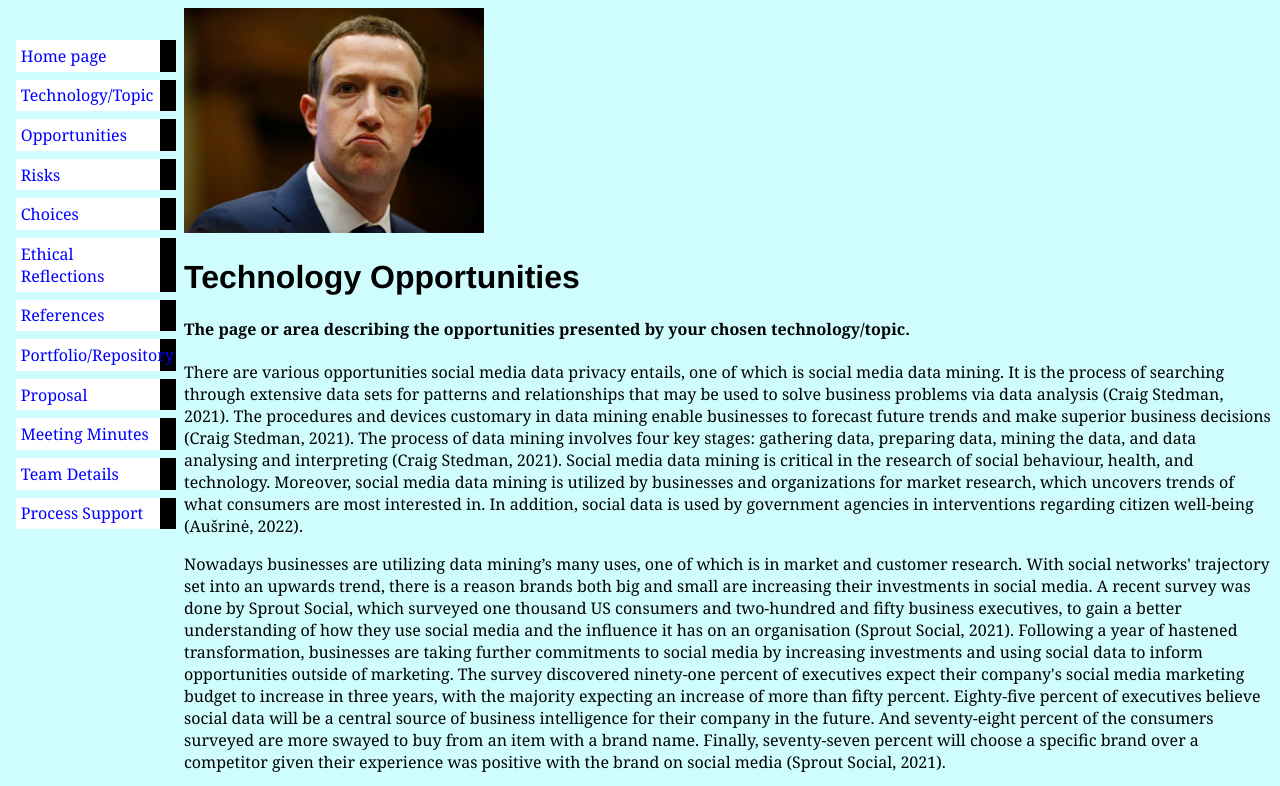
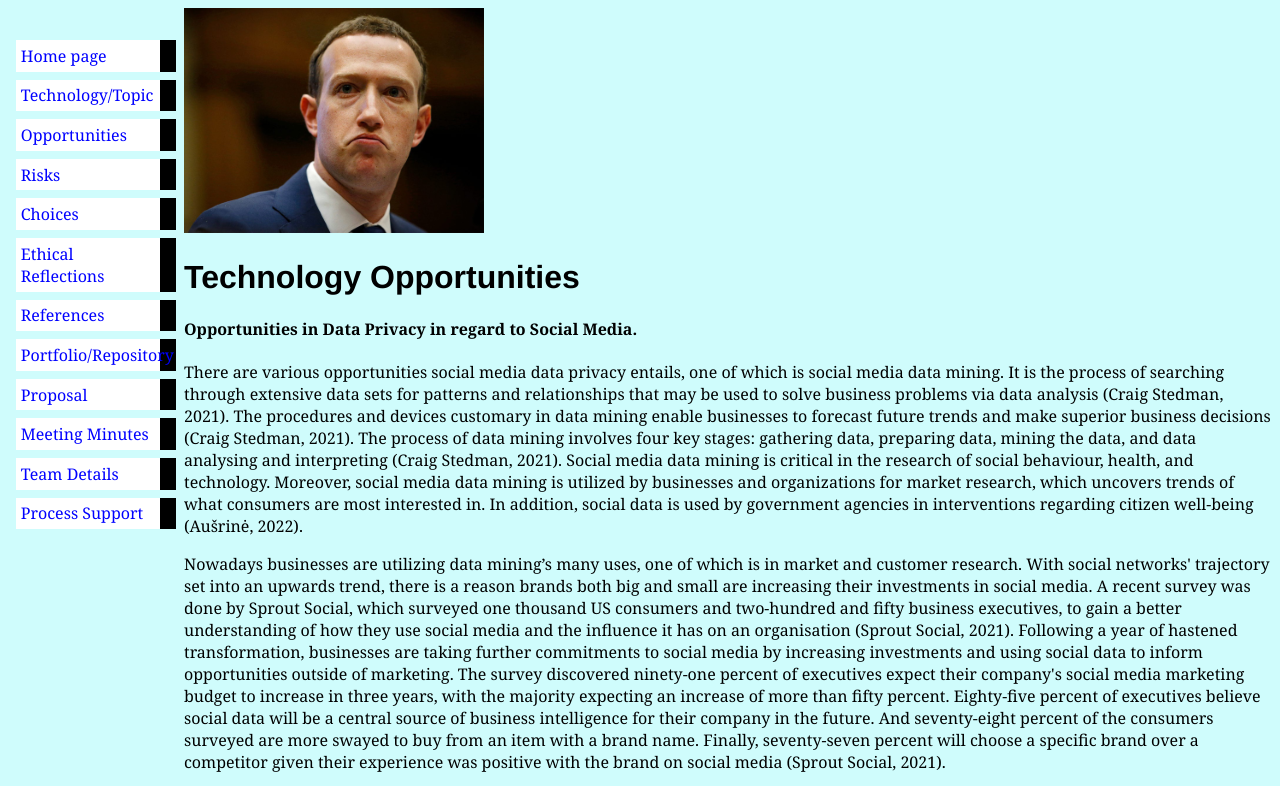
Before and after one commit to Verisym/john.github.io, a plain HTML site: page Website/CTiS-2022_1/misc/opportunities.html in a window 1280 px wide. Shown: the top 786 px of the page. Drawn offline with Linux system fonts and the light colour scheme.

Commit message:
Update opportunities.html

```diff
--- a/Website/CTiS-2022_1/misc/opportunities.html
+++ b/Website/CTiS-2022_1/misc/opportunities.html
@@ -27,7 +27,7 @@
 <!-- Main content -->
 <h1>Technology Opportunities</h1>
 
-</ul><h4><p>The page or area describing the opportunities presented by your chosen technology/topic.<p></h4>
+</ul><h4><p>Opportunities in Data Privacy in regard to Social Media.<p></h4>
 
 <p>There are various opportunities social media data privacy entails, one of which is social media data mining.
   It is the process of searching through extensive data sets for patterns and relationships that may be used to
```
